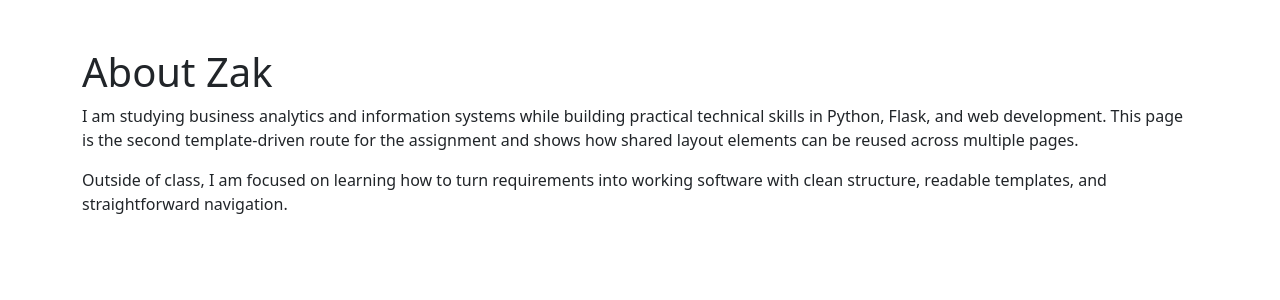
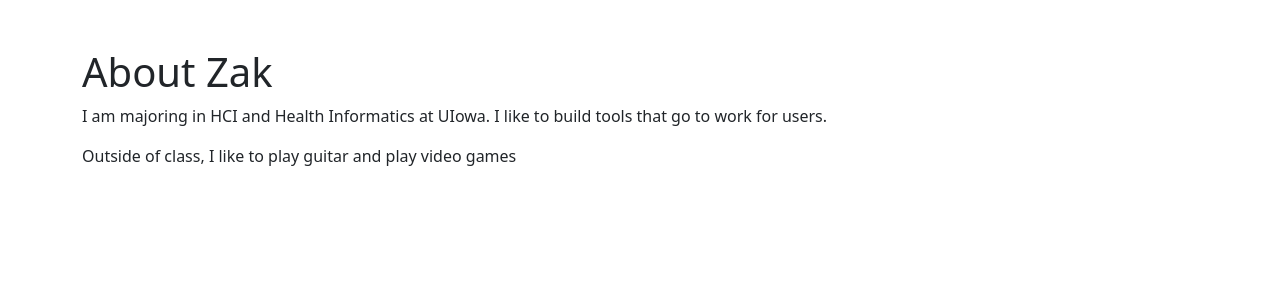
Before and after one commit to miloswrath/bais-3300-flask, a Flask app: page /about in a window 1280 px wide. Shown: the part 56-356 px from the top of the page. Run offline with Flask 3, Linux system fonts and the light colour scheme.

Commit message:
feat: the works

```diff
--- a/templates/about.html
+++ b/templates/about.html
@@ -6,13 +6,10 @@
 <main class="container py-5">
     <h1>About Zak</h1>
     <p>
-        I am studying business analytics and information systems while building practical technical
-        skills in Python, Flask, and web development. This page is the second template-driven route
-        for the assignment and shows how shared layout elements can be reused across multiple pages.
+      I am majoring in HCI and Health Informatics at UIowa. I like to build tools that go to work for users.
     </p>
     <p>
-        Outside of class, I am focused on learning how to turn requirements into working software
-        with clean structure, readable templates, and straightforward navigation.
+      Outside of class, I like to play guitar and play video games
     </p>
 </main>
 {% endblock %}
--- a/templates/base.html
+++ b/templates/base.html
@@ -32,7 +32,7 @@
                 </div>
             </div>
         </div>
-    </nav>
+      </nav>
 
     {% block body %}{% endblock %}
 
```
Also changed, not shown: app.py (line endings or trailing spaces), 5 other files.
